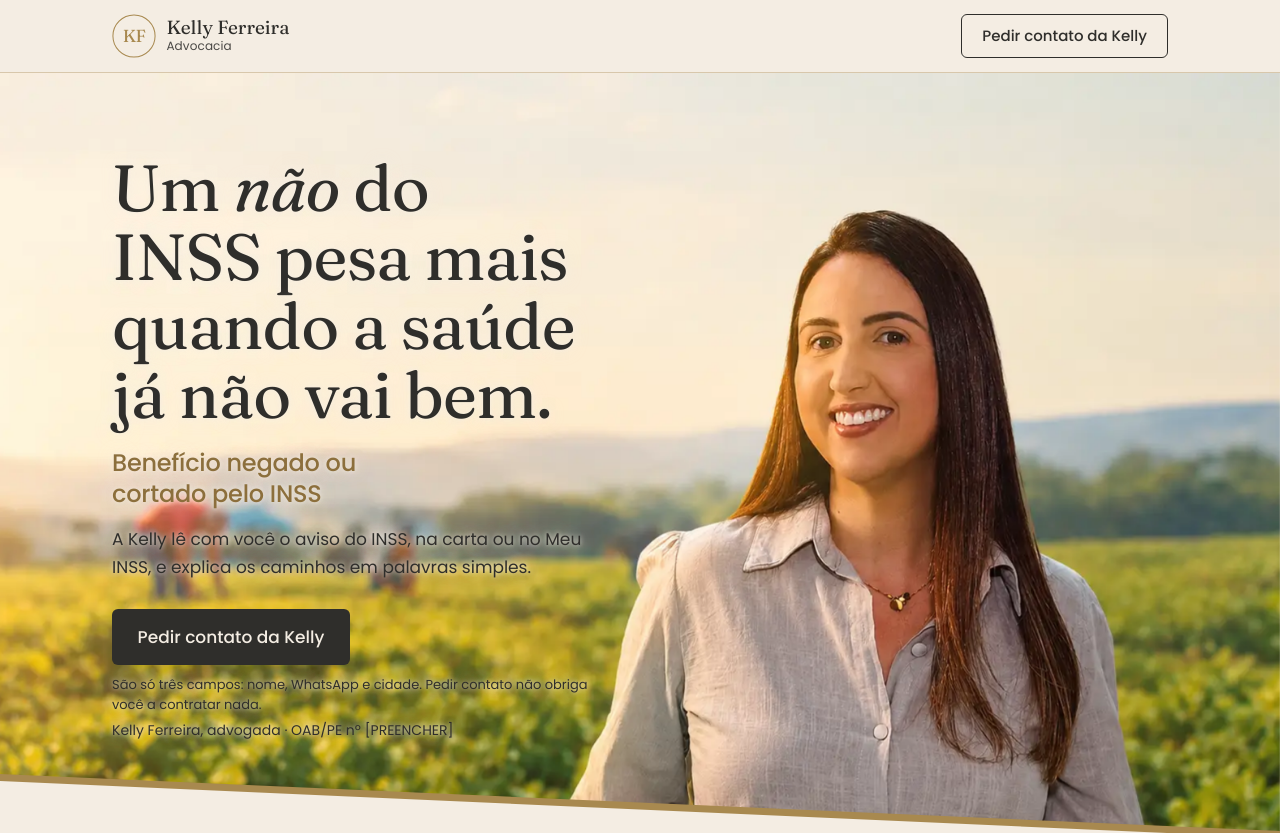
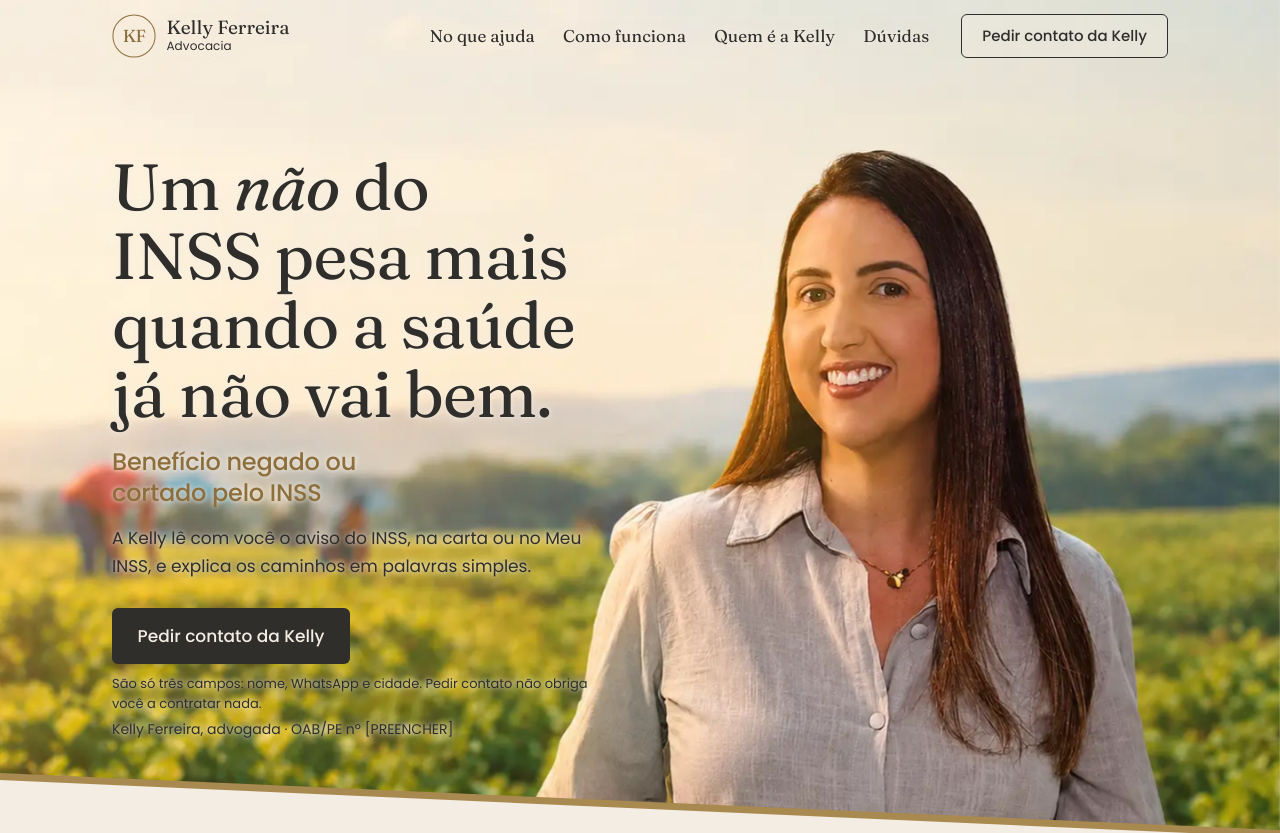
Before and after one commit to jpoliver10/Kelly-Advogada, a plain HTML site: page index.html in a window 1280 px wide. Shown: the top 833 px of the page. Drawn offline with Linux system fonts and the light colour scheme.

Commit message:
Cabeçalho transparente com navbar
Header transparente sobre o céu da foto da hero; no desktop fica fixo e
ganha fundo creme translúcido ao rolar. Atalhos em Fraunces para No que
ajuda, Como funciona, Quem é a Kelly e Dúvidas (a partir de 1024px).
Âncoras do Lenis passam a usar o scroll-padding do CSS (antes o offset
era contado duas vezes). main.js versionado (?v=2).

Co-Authored-By: Claude Opus 5 <noreply@anthropic.com>

```diff
--- a/index.html
+++ b/index.html
@@ -79,20 +79,26 @@ a{color:inherit;text-underline-offset:.2em}
 .wrap{max-width:72rem;margin-inline:auto;padding-inline:var(--gutter)}
 .sr-only{position:absolute;width:1px;height:1px;padding:0;margin:-1px;overflow:hidden;clip:rect(0 0 0 0);white-space:nowrap;border:0}
 
-/* Cabeçalho: marca e o mesmo "Pedir contato" da página.
-   Celular: rola com a página (a barra fixa de baixo cuida do botão). Desktop: fica fixo no topo. */
-.topo{position:relative;z-index:30;background:var(--bg-cream);border-bottom:1px solid var(--hair)}
+/* Cabeçalho: transparente sobre o céu da foto da hero, com marca, atalhos das seções e "Pedir contato".
+   Celular: fica por cima da faixa da foto e rola com a página (a barra fixa de baixo cuida do botão).
+   Desktop: fixo no topo; ao rolar, ganha fundo creme translúcido (classe .is-solido, main.js). */
+.topo{position:absolute;top:0;left:0;right:0;z-index:30;background:transparent;border-bottom:1px solid transparent;
+  transition:background-color .3s ease,border-color .3s ease}
 .topo__barra{display:flex;align-items:center;justify-content:space-between;gap:1rem;min-height:3.5rem;padding-block:.5rem}
 .marca{display:inline-flex;align-items:center;gap:.65rem;text-decoration:none;color:var(--ink)}
-.marca__kf{width:2.25rem;height:2.25rem;color:var(--gold);flex:none}
+.marca__kf{width:2.25rem;height:2.25rem;color:var(--gold-deep);flex:none}
 .marca__nome{font:400 1.0625rem/1.1 var(--serif)}
-.marca__nome small{display:block;font:400 .75rem/1.4 var(--sans);color:var(--body);letter-spacing:.01em}
-.topo__cta{display:inline-flex;align-items:center;min-height:2.75rem;padding:.5rem 1rem;border:1px solid var(--ink);border-radius:6px;color:var(--ink);font:500 .9375rem/1.2 var(--sans);text-decoration:none;white-space:nowrap;transition:background-color .15s,color .15s}
+.marca__nome small{display:block;font:400 .75rem/1.4 var(--sans);color:var(--ink);letter-spacing:.01em}
+/* Halo creme justo às letras: garante contraste mesmo onde o céu da foto fica mais claro ou mais dourado. */
+.marca,.topo__nav a{text-shadow:0 0 .25rem rgba(244,237,227,.9),0 0 .9rem rgba(244,237,227,.7)}
+.topo__nav{display:none}
+.topo__cta{display:inline-flex;align-items:center;min-height:2.75rem;padding:.5rem 1rem;border:1px solid var(--ink);border-radius:6px;background:rgba(244,237,227,.35);color:var(--ink);font:500 .9375rem/1.2 var(--sans);text-decoration:none;white-space:nowrap;transition:background-color .15s,color .15s}
 .topo__cta:hover,.topo__cta:active{background:var(--ink);color:var(--bg-cream)}
 .topo__cta-longo{display:none}
 @media (min-width:900px){
   html{scroll-padding-top:5.5rem}
-  .topo{position:sticky;top:0}
+  .topo{position:fixed}
+  .topo.is-solido{background:rgba(244,237,227,.94);border-bottom-color:var(--hair);-webkit-backdrop-filter:blur(10px);backdrop-filter:blur(10px)}
   .topo__barra{min-height:4.5rem;gap:2rem}
   .marca__kf{width:2.75rem;height:2.75rem}
   .marca__nome{font-size:1.1875rem}
@@ -100,13 +106,25 @@ a{color:inherit;text-underline-offset:.2em}
   .topo__cta-curto{display:none}
   .topo__cta-longo{display:inline}
 }
+/* Atalhos (navbar): Fraunces, a mesma serifada dos títulos, em tinta sobre o céu claro. Sublinhado dourado no hover. */
+@media (min-width:1024px){
+  .topo__nav{display:flex;align-items:center;gap:clamp(1.25rem,2.2vw,2.25rem);margin-left:auto}
+  .topo__nav a{position:relative;padding-block:.5rem;font:400 1.0625rem/1.2 var(--serif);letter-spacing:.005em;color:var(--ink);text-decoration:none}
+  .topo__nav a::after{content:"";position:absolute;left:0;right:0;bottom:.2rem;height:1px;background:var(--gold-deep);transform:scaleX(0);transform-origin:left;transition:transform .3s var(--ease-out)}
+  .topo__nav a:hover::after,.topo__nav a:focus-visible::after{transform:scaleX(1)}
+}
+@media (min-width:1024px) and (max-width:1199px){
+  .topo__cta-curto{display:inline}
+  .topo__cta-longo{display:none}
+}
+@media (prefers-reduced-motion:reduce){.topo,.topo__nav a::after{transition:none}}
 
 /* Hero */
 .hero{position:relative;isolation:isolate;padding-block:0 3rem}
 /* Fundo da hero: a Kelly num campo de lavoura (arte do escritório).
    Celular: recorte do rosto numa faixa acima do título, que sobe um pouco sobre o fim esmaecido da foto. */
 .hero{--foto-pos-mobile:50% 30%;--foto-pos-desktop:72% 35%}
-.hero__foto{position:relative;height:clamp(12.5rem,48vw,20rem);overflow:hidden;pointer-events:none}
+.hero__foto{position:relative;height:calc(clamp(12.5rem,48vw,20rem) + 3.5rem);overflow:hidden;pointer-events:none}
 .hero__foto img{width:100%;height:100%;object-fit:cover;object-position:var(--foto-pos-mobile);transform-origin:50% 100%;animation:kf-foto 1.6s var(--ease-out) both}
 .hero__foto::after{content:"";position:absolute;inset:0;background:linear-gradient(180deg,rgba(244,237,227,0) 58%,var(--bg-cream) 100%)}
 .hero__grid{position:relative;margin-top:-2.5rem}
@@ -143,7 +161,7 @@ a{color:inherit;text-underline-offset:.2em}
   /* Desktop: a foto ocupa o fundo inteiro da hero, sem véu nem degradê, com a Kelly à direita e o texto por cima.
      A altura da hero segue a proporção da foto (1671x941), limitada à altura da tela, para ela aparecer quase inteira.
      Legibilidade: só um halo creme suave nas letras, sem cobrir a imagem. */
-  .hero{display:flex;align-items:center;min-height:min(calc(100vw * 941 / 1671),calc(100vh - 4.5rem));padding-block:5rem 6rem;overflow:hidden}
+  .hero{display:flex;align-items:center;min-height:min(calc(100vw * 941 / 1671),100vh);padding-block:9.5rem 6rem;overflow:hidden}
   .hero__grid{width:100%;margin-top:0}
   .hero__texto{max-width:min(34rem,48%);text-shadow:0 0 .3rem rgba(244,237,227,.95),0 0 1rem rgba(244,237,227,.7)}
   .hero__corpo,.hero__texto .cta-nota,.hero__oab{color:var(--ink)}
@@ -169,7 +187,7 @@ a{color:inherit;text-underline-offset:.2em}
   <link rel="stylesheet" href="styles.css?v=2">
   <link rel="stylesheet" href="https://fonts.googleapis.com/css2?family=Fraunces:ital,opsz,wght,SOFT@0,72,400,100;1,72,400,100&family=Poppins:wght@400;500&display=swap&subset=latin-ext">
 </noscript>
-<script src="main.js" defer></script>
+<script src="main.js?v=2" defer></script>
 </head>
 <body>
 
@@ -186,6 +204,12 @@ a{color:inherit;text-underline-offset:.2em}
       <svg class="marca__kf" aria-hidden="true"><use href="#i-kf"/></svg>
       <span class="marca__nome">Kelly Ferreira<small>Advocacia</small></span>
     </a>
+    <nav class="topo__nav" aria-label="Seções da página">
+      <a href="#ajuda">No que ajuda</a>
+      <a href="#como-funciona">Como funciona</a>
+      <a href="#quem-e">Quem é a Kelly</a>
+      <a href="#duvidas">Dúvidas</a>
+    </nav>
     <a class="topo__cta" href="#cadastro" data-cta="topo"><span class="topo__cta-curto">Pedir contato</span><span class="topo__cta-longo">Pedir contato da Kelly</span></a>
   </div>
 </header>
@@ -277,7 +301,7 @@ a{color:inherit;text-underline-offset:.2em}
   </section>
 
   <!-- ===================== 3. FRENTES DE ATUAÇÃO ===================== -->
-  <section class="secao secao--linha frentes" aria-labelledby="titulo-frentes">
+  <section class="secao secao--linha frentes" id="ajuda" aria-labelledby="titulo-frentes">
     <div class="wrap grade">
       <div class="grade__cabeca">
         <h2 id="titulo-frentes">No que a Kelly pode ajudar</h2>
@@ -323,7 +347,7 @@ a{color:inherit;text-underline-offset:.2em}
   </section>
 
   <!-- ===================== 4. COMO FUNCIONA ===================== -->
-  <section class="secao passos" aria-labelledby="titulo-passos">
+  <section class="secao passos" id="como-funciona" aria-labelledby="titulo-passos">
     <div class="wrap grade">
       <div class="grade__cabeca">
         <h2 id="titulo-passos">Como funciona o atendimento</h2>
@@ -351,7 +375,7 @@ a{color:inherit;text-underline-offset:.2em}
   </section>
 
   <!-- ===================== 5. QUEM É KELLY ===================== -->
-  <section class="secao sobre" aria-labelledby="titulo-sobre">
+  <section class="secao sobre" id="quem-e" aria-labelledby="titulo-sobre">
     <div class="wrap grade">
       <div class="grade__cabeca">
         <img class="sobre__foto" src="img/kelly.webp" width="800" height="1000" loading="lazy" decoding="async"
@@ -372,7 +396,7 @@ a{color:inherit;text-underline-offset:.2em}
   </section>
 
   <!-- ===================== 6. DÚVIDAS FREQUENTES ===================== -->
-  <section class="secao secao--linha faq" aria-labelledby="titulo-faq">
+  <section class="secao secao--linha faq" id="duvidas" aria-labelledby="titulo-faq">
     <div class="wrap grade">
       <div class="grade__cabeca">
         <h2 id="titulo-faq">Dúvidas frequentes</h2>
--- a/main.js
+++ b/main.js
@@ -8,7 +8,8 @@
    6. Barra fixa "Pedir contato" no celular
    7. Grifo da carta ilustrativa
    8. Rolagem suave (Lenis) no desktop
-   9. FAQ com abertura suave, uma resposta por vez
+   9. Cabeçalho transparente sobre a foto; ganha fundo ao rolar
+   10. FAQ com abertura suave, uma resposta por vez
    Configuração em window.KF, no <head> do index.html.
    ========================================================= */
 (function () {
@@ -103,7 +104,7 @@
       if (window.lenis) {
         // Desktop com rolagem suave: o caminho é longo, então foca só quando chegar.
         e.stopPropagation(); // evita que o Lenis dispare uma segunda rolagem pelo mesmo link
-        window.lenis.scrollTo(alvoCadastro, { offset: -88, onComplete: focar });
+        window.lenis.scrollTo(alvoCadastro, { onComplete: focar });  // posição vem do scroll-padding/scroll-margin do CSS
       } else {
         alvoCadastro.scrollIntoView({ block: 'start' });
         focar();
@@ -326,7 +327,7 @@
       window.lenis = new window.Lenis({
         lerp: 0.1,                  // quanto menor, mais "macio" (0.1 é o padrão da biblioteca)
         autoRaf: true,
-        anchors: { offset: -88 },   // links #âncora param abaixo do cabeçalho fixo
+        anchors: true,              // links #âncora: o Lenis já respeita o scroll-padding-top do CSS (abaixo do cabeçalho fixo)
         stopInertiaOnNavigate: true
       });
     };
@@ -338,7 +339,20 @@
   var onReduce = function (e) { if (e.matches && window.lenis) { window.lenis.destroy(); window.lenis = null; } };
   if (reduceMotion.addEventListener) reduceMotion.addEventListener('change', onReduce);
 
-  /* ---------- 9. FAQ com abertura suave, uma resposta por vez ---------- */
+  /* ---------- 9. Cabeçalho transparente sobre a foto; ganha fundo ao rolar ---------- */
+  // No topo da página o cabeçalho deixa o céu da foto aparecer. Assim que a pessoa rola,
+  // ele recebe .is-solido (fundo creme translúcido no desktop, onde fica fixo).
+  var topo = document.querySelector('.topo');
+  if (topo) {
+    var topoPendente = false;
+    var atualizaTopo = function () { topoPendente = false; topo.classList.toggle('is-solido', window.scrollY > 24); };
+    window.addEventListener('scroll', function () {
+      if (!topoPendente) { topoPendente = true; window.requestAnimationFrame(atualizaTopo); }
+    }, { passive: true });
+    atualizaTopo();
+  }
+
+  /* ---------- 10. FAQ com abertura suave, uma resposta por vez ---------- */
   // Mantém o <details> nativo (teclado, leitor de tela e Ctrl+F continuam funcionando)
   // e só anima a altura. Com "reduzir movimento", abre e fecha na hora, como o padrão.
   var FAQ_MS = 380;
```
Also changed, not shown: 1 other file.
